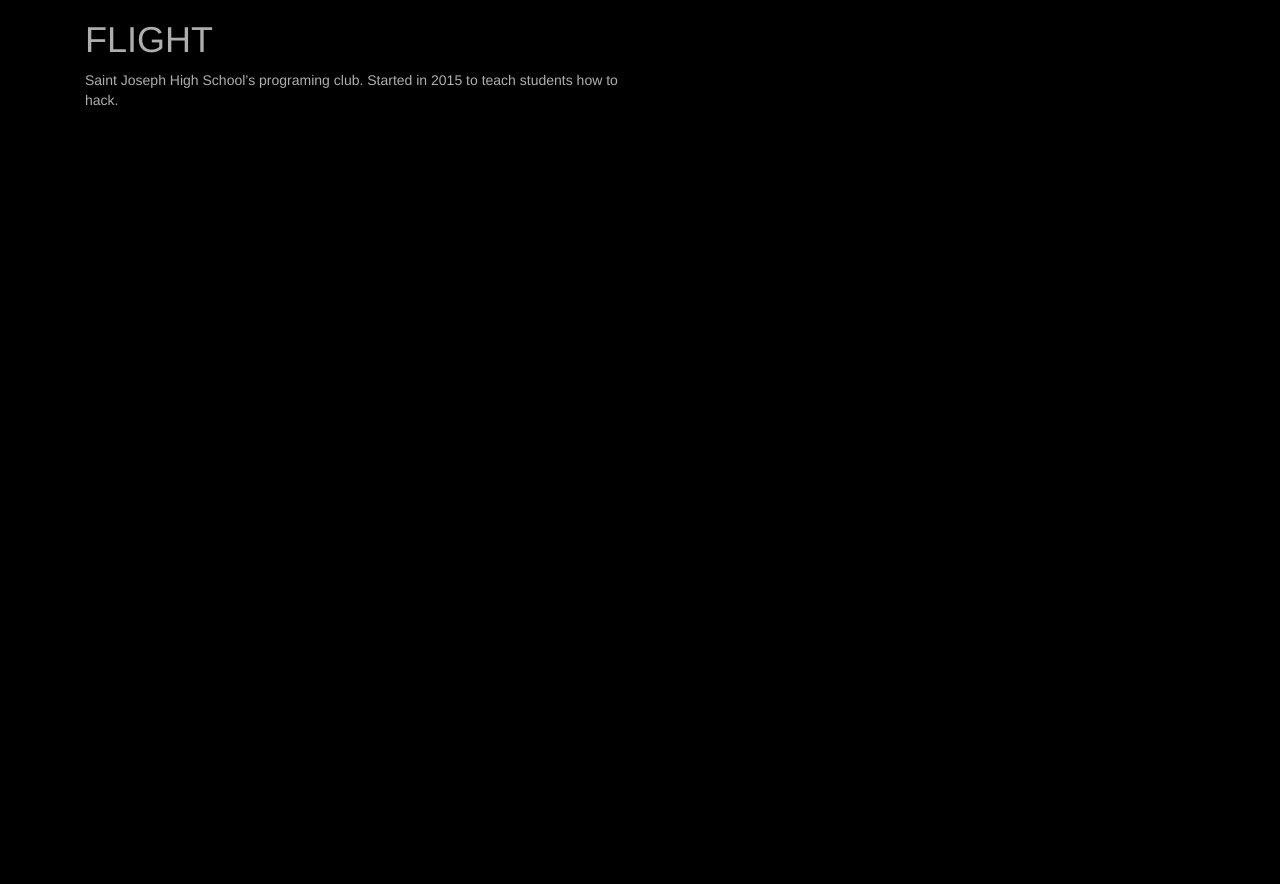
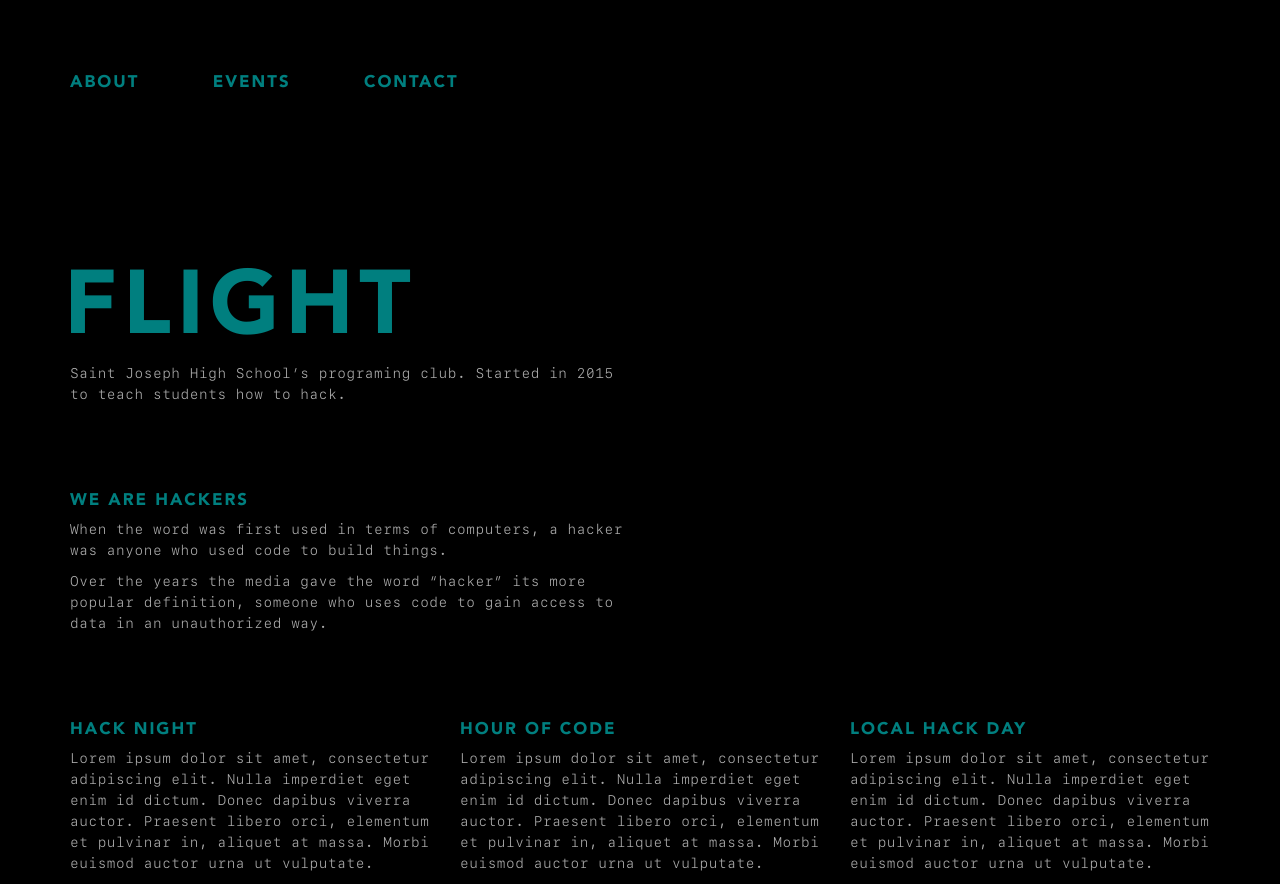
Before and after one commit to SJHS-Flight/sjhs-flight.github.io, a plain HTML site: page index.html in a window 1280 px wide. Before the commit the page ends 800 px from the top, so only its background shows below. Drawn offline with nearby package versions, Linux system fonts and the light colour scheme.

Commit message:
general styling completed

```diff
--- a/css/index.css
+++ /dev/null
@@ -1,5 +0,0 @@
-/* CSS for index.html */
-body {
-  background-color: #000000;
-  color: #AEAEAE;
-}
--- /dev/null
+++ b/css/main.css
@@ -0,0 +1,79 @@
+/* CSS for index.html */
+@font-face {
+  font-family: SFMono;
+  src: url("../assets/font/SFMono-Light.otf") format("opentype");
+}
+
+@font-face {
+  font-family: Avenir;
+  src: url("../assets/font/Avenir-Black.woff") format("woff");
+}
+
+body {
+  background-color: #000000;
+  color: #AEAEAE;
+  font-family: 'SFMono', serif;
+}
+
+h1 {
+  font-family: 'Avenir', serif;
+  color: #007F7F;
+  font-size: 6.4em;
+  letter-spacing: 6px;
+  margin-left: -6px;
+}
+
+h2 {
+  font-family: 'Avenir', serif;
+  color: #007F7F;
+  font-size: 1.2em;
+  letter-spacing: 2px;
+}
+
+p {
+  line-height: 1.5;
+  letter-spacing: 0.56px;
+}
+
+nav {
+  font-family: 'Avenir', serif;
+  letter-spacing: 2px;
+  margin-top: 5em;
+  margin-left: 5em;
+}
+
+nav ul {
+  list-style-type: none;
+  margin: 0;
+  padding: 0;
+  color: #007F7F;
+}
+
+nav ul li {
+  display: inline;
+}
+
+nav ul li a {
+  color: #007F7F;
+  font-size: 1.2em;
+  margin-right: 4em;
+  text-decoration: none;
+}
+
+nav ul li a:hover {
+  color: #004F4F;
+  text-decoration: none;
+}
+
+nav ul li a:visited {
+  text-decoration: none;
+  color: #007F7F;
+}
+
+#intro {
+  margin-top: 10em;
+}
+
+.section {
+  margin-top: 4em;
+}
--- a/index.html
+++ b/index.html
@@ -25,7 +25,10 @@
 
     <!-- CSS -->
     <link rel="stylesheet" type="text/css" href="https://maxcdn.bootstrapcdn.com/bootstrap/3.3.7/css/bootstrap.min.css">
-    <link rel="stylesheet" type="text/css" href="css/index.css">
+    <link rel="stylesheet" type="text/css" href="css/main.css">
+
+    <!-- Jquery -->
+    <script src="https://cdnjs.cloudflare.com/ajax/libs/jquery/3.1.1/jquery.min.js"></script>
 
     <!--[if lt IE 9]>
       <script src="https://cdnjs.cloudflare.com/ajax/libs/html5shiv/3.7.3/html5shiv.js"></script>
@@ -34,18 +37,65 @@
   </head>
   <body>
 
-    <div id="intro">
+    <nav>
+      <ul>
+        <li><a href="#about">ABOUT</a></li>
+        <li><a href="#events">EVENTS</a></li>
+        <li><a href="#contact">CONTACT</a></li>
+      </ul>
+    </nav>
+
+    <div id="intro" class="intro">
       <div class="container">
-        <div class="col-md-6">
-          <h1>FLIGHT</h1>
-          <p>Saint Joseph High School’s programing club. Started in 2015 to teach students how to hack.</p>
+        <div class="row">
+          <div class="col-md-6">
+            <h1>FLIGHT</h1>
+            <p>Saint Joseph High School’s programing club. Started in 2015 to teach students how to hack.</p>
+          </div>
         </div>
       </div>
     </div>
 
-    <div id="about">
+    <div id="about" class="about section">
+      <div class="container">
+        <div class="row">
+          <div class="col-md-6">
+            <h2>WE ARE HACKERS</h2>
+            <p>When the word was first used in terms of computers, a hacker was anyone who used code to build things.</p>
+            <p>Over the years the media gave the word “hacker” its more popular definition, someone who uses code to gain access to data in an unauthorized way.</p>
+          </div>
+        </div>
+      </div>
+    </div>
 
+    <div id="events" class="events section">
+      <div class="container">
+        <div class="row">
+          <div class="col-md-4">
+            <h2>HACK NIGHT</h2>
+            <p>Lorem ipsum dolor sit amet, consectetur adipiscing elit. Nulla imperdiet eget enim id dictum. Donec dapibus viverra auctor. Praesent libero orci, elementum et pulvinar in, aliquet at massa. Morbi euismod auctor urna ut vulputate.</p>
+          </div>
+          <div class="col-md-4">
+            <h2>HOUR OF CODE</h2>
+            <p>Lorem ipsum dolor sit amet, consectetur adipiscing elit. Nulla imperdiet eget enim id dictum. Donec dapibus viverra auctor. Praesent libero orci, elementum et pulvinar in, aliquet at massa. Morbi euismod auctor urna ut vulputate.</p>
+          </div>
+          <div class="col-md-4">
+            <h2>LOCAL HACK DAY</h2>
+            <p>Lorem ipsum dolor sit amet, consectetur adipiscing elit. Nulla imperdiet eget enim id dictum. Donec dapibus viverra auctor. Praesent libero orci, elementum et pulvinar in, aliquet at massa. Morbi euismod auctor urna ut vulputate.</p>
+          </div>
+        </div>
+      </div>
     </div>
+
+    <script>
+      $(document).on('click', 'a', function(event){
+          event.preventDefault();
+
+          $('html, body').animate({
+              scrollTop: $( $.attr(this, 'href') ).offset().top
+          }, 500);
+      });
+    </script>
 
   </body>
 </html>
```
Also changed, not shown: assets/font/Avenir-Black.woff (added), assets/font/SFMono-Light.otf (added), 1 other file.
